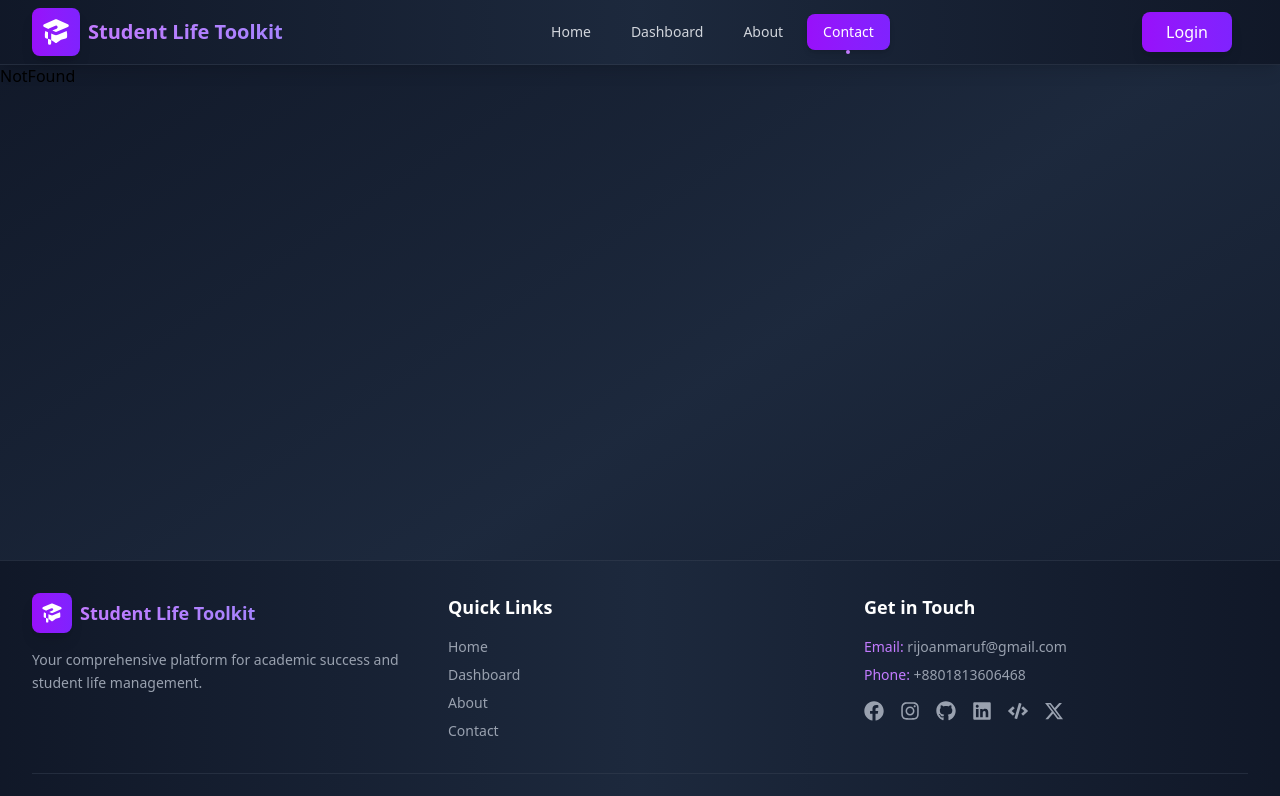
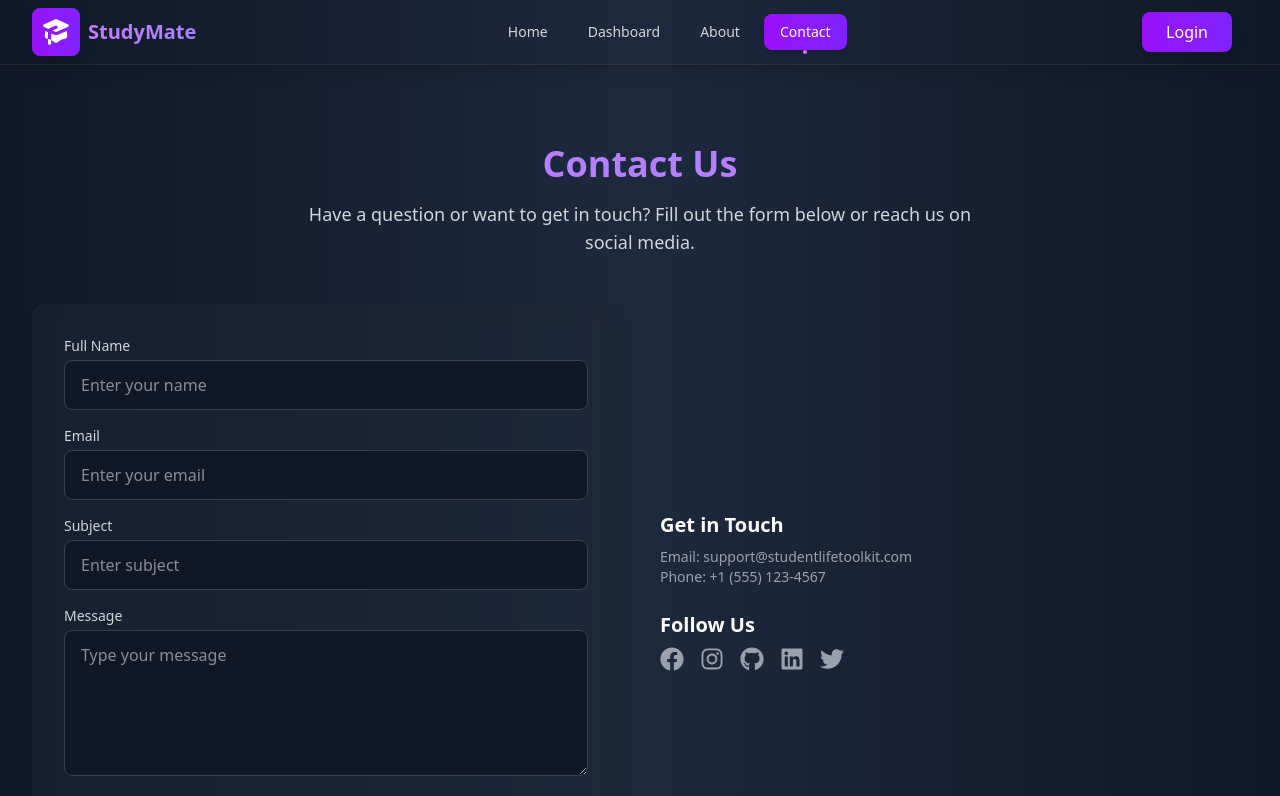
Before and after one commit to mdrijoanmaruf/Student_Toolkit_Client, a React (Vite) app: page /contact in a window 1280 px wide. Shown: the top 796 px of the page. Built offline with nearby package versions, Linux system fonts and the light colour scheme.

Commit message:
added About and contact page

```diff
--- /dev/null
+++ b/src/Contexts/AuthContext.jsx
@@ -0,0 +1,4 @@
+import { createContext } from "react";
+
+
+export const AuthContext = createContext()
--- /dev/null
+++ b/src/Contexts/AuthProvider.jsx
@@ -0,0 +1,16 @@
+import React from 'react'
+import { AuthContext } from './AuthContext'
+
+const AuthProvider = ({ children }) => {
+    const [user, setUser] = useState(null);
+    const [loading, setLoading] = useState(true);
+
+
+  return (
+    <AuthContext.Provider value={authInfo}>
+        {children}
+    </AuthContext.Provider>
+  )
+}
+
+export default AuthProvider
--- a/src/Firebase/firebase.init.js
+++ b/src/Firebase/firebase.init.js
@@ -1,7 +1,6 @@
-// Import the functions you need from the SDKs you need
 import { initializeApp } from "firebase/app";
+import { getAuth } from "firebase/auth";
 
-// Your web app's Firebase configuration (using .env variables)
 const firebaseConfig = {
   apiKey: import.meta.env.VITE_FIREBASE_API_KEY,
   authDomain: import.meta.env.VITE_FIREBASE_AUTH_DOMAIN,
@@ -11,7 +10,6 @@ const firebaseConfig = {
   appId: import.meta.env.VITE_FIREBASE_APP_ID,
 };
 
-// Initialize Firebase
 const app = initializeApp(firebaseConfig);
-
 export default app;
+export const auth = getAuth(app)
--- /dev/null
+++ b/src/Pages/About/About.jsx
@@ -0,0 +1,72 @@
+import React from "react";
+import { HiCalendar, HiCash, HiAcademicCap, HiCheckCircle } from "react-icons/hi";
+
+const About = () => {
+  return (
+    <div className="bg-gradient-to-r from-gray-900 via-slate-800 to-gray-900 text-white min-h-screen pt-20 pb-16">
+      <div className="max-w-7xl mx-auto px-4 sm:px-6 lg:px-8">
+
+        {/* Hero Section */}
+        <div className="text-center md:text-left mb-12">
+          <h1 className="text-3xl md:text-4xl font-bold bg-gradient-to-r from-purple-400 to-violet-400 bg-clip-text text-transparent mb-4">
+            About Student Life Toolkit
+          </h1>
+          <p className="text-gray-300 text-base md:text-lg max-w-3xl mx-auto md:mx-0">
+            Student Life Toolkit is a React web application designed to make student life easier.
+            It provides tools to manage classes, budget, study plans, and exam preparation in a single platform.
+          </p>
+        </div>
+
+        {/* Features Section */}
+        <div className="grid grid-cols-1 md:grid-cols-2 lg:grid-cols-3 gap-8">
+          {/* Feature 1: Class Schedule Tracker */}
+          <div className="bg-gray-800/50 rounded-xl p-6 flex flex-col items-center text-center hover:scale-105 transition-transform duration-300 shadow-lg">
+            <HiCalendar className="w-12 h-12 text-purple-400 mb-4" />
+            <h3 className="text-xl font-semibold mb-2">Class Schedule Tracker</h3>
+            <p className="text-gray-300 text-sm">
+              Keep track of daily or weekly classes. Add, edit, or delete classes, and color-code subjects for easy reference.
+            </p>
+          </div>
+
+          {/* Feature 2: Budget Tracker */}
+          <div className="bg-gray-800/50 rounded-xl p-6 flex flex-col items-center text-center hover:scale-105 transition-transform duration-300 shadow-lg">
+            <HiCash className="w-12 h-12 text-purple-400 mb-4" />
+            <h3 className="text-xl font-semibold mb-2">Budget Tracker</h3>
+            <p className="text-gray-300 text-sm">
+              Track income, expenses, and savings. Visual charts help you manage your finances efficiently.
+            </p>
+          </div>
+
+          {/* Feature 3: Exam Q&A Generator */}
+          <div className="bg-gray-800/50 rounded-xl p-6 flex flex-col items-center text-center hover:scale-105 transition-transform duration-300 shadow-lg">
+            <HiAcademicCap className="w-12 h-12 text-purple-400 mb-4" />
+            <h3 className="text-xl font-semibold mb-2">Exam Q&A Generator</h3>
+            <p className="text-gray-300 text-sm">
+              Generate practice questions (MCQs, short answers, true/false) with selectable difficulty levels to prepare for exams.
+            </p>
+          </div>
+
+          {/* Feature 4: Study Planner */}
+          <div className="bg-gray-800/50 rounded-xl p-6 flex flex-col items-center text-center hover:scale-105 transition-transform duration-300 shadow-lg">
+            <HiCheckCircle className="w-12 h-12 text-purple-400 mb-4" />
+            <h3 className="text-xl font-semibold mb-2">Study Planner</h3>
+            <p className="text-gray-300 text-sm">
+              Break down big study goals into smaller tasks. Assign subject/topic, priority, and deadlines for efficient planning.
+            </p>
+          </div>
+
+          {/* Unique Feature */}
+          <div className="bg-gray-800/50 rounded-xl p-6 flex flex-col items-center text-center hover:scale-105 transition-transform duration-300 shadow-lg">
+            <HiCheckCircle className="w-12 h-12 text-yellow-400 mb-4" />
+            <h3 className="text-xl font-semibold mb-2">Smart Notifications</h3>
+            <p className="text-gray-300 text-sm">
+              Get smart reminders for classes, study sessions, and budget goals, helping students stay on track effortlessly.
+            </p>
+          </div>
+        </div>
+      </div>
+    </div>
+  );
+};
+
+export default About;
--- /dev/null
+++ b/src/Pages/Contact/Contact.jsx
@@ -0,0 +1,105 @@
+import React from "react";
+import { FaFacebook, FaInstagram, FaGithub, FaLinkedin, FaTwitter } from "react-icons/fa";
+
+const Contact = () => {
+  return (
+    <div className="bg-gradient-to-r from-gray-900 via-slate-800 to-gray-900 min-h-screen pt-20 pb-16 text-white">
+      <div className="max-w-7xl mx-auto px-4 sm:px-6 lg:px-8">
+
+        {/* Page Heading */}
+        <div className="text-center mb-12">
+          <h1 className="text-3xl md:text-4xl font-bold bg-gradient-to-r from-purple-400 to-violet-400 bg-clip-text text-transparent mb-4">
+            Contact Us
+          </h1>
+          <p className="text-gray-300 text-base md:text-lg max-w-2xl mx-auto">
+            Have a question or want to get in touch? Fill out the form below or reach us on social media.
+          </p>
+        </div>
+
+        {/* Form + Info Section */}
+        <div className="grid grid-cols-1 md:grid-cols-2 gap-10">
+
+          {/* Contact Form */}
+          <form className="bg-gray-800/50 p-8 rounded-xl shadow-lg backdrop-blur-sm space-y-4">
+            <div>
+              <label className="block text-gray-300 text-sm mb-1">Full Name</label>
+              <input
+                type="text"
+                placeholder="Enter your name"
+                className="w-full px-4 py-3 rounded-lg bg-gray-900 border border-gray-700 text-white focus:outline-none focus:border-purple-500 focus:ring-1 focus:ring-purple-500 transition duration-200"
+              />
+            </div>
+            <div>
+              <label className="block text-gray-300 text-sm mb-1">Email</label>
+              <input
+                type="email"
+                placeholder="Enter your email"
+                className="w-full px-4 py-3 rounded-lg bg-gray-900 border border-gray-700 text-white focus:outline-none focus:border-purple-500 focus:ring-1 focus:ring-purple-500 transition duration-200"
+              />
+            </div>
+            <div>
+              <label className="block text-gray-300 text-sm mb-1">Subject</label>
+              <input
+                type="text"
+                placeholder="Enter subject"
+                className="w-full px-4 py-3 rounded-lg bg-gray-900 border border-gray-700 text-white focus:outline-none focus:border-purple-500 focus:ring-1 focus:ring-purple-500 transition duration-200"
+              />
+            </div>
+            <div>
+              <label className="block text-gray-300 text-sm mb-1">Message</label>
+              <textarea
+                placeholder="Type your message"
+                rows={5}
+                className="w-full px-4 py-3 rounded-lg bg-gray-900 border border-gray-700 text-white focus:outline-none focus:border-purple-500 focus:ring-1 focus:ring-purple-500 transition duration-200"
+              ></textarea>
+            </div>
+            <button
+              type="submit"
+              className="w-full bg-gradient-to-r from-purple-600 to-violet-600 hover:from-purple-700 hover:to-violet-700 text-white py-3 rounded-lg font-medium shadow-lg hover:shadow-xl transition-all duration-300 transform hover:scale-105"
+            >
+              Send Message
+            </button>
+          </form>
+
+          {/* Contact Info / Social Links */}
+          <div className="space-y-6 flex flex-col justify-center">
+            <div>
+              <h2 className="text-xl font-semibold mb-2">Get in Touch</h2>
+              <p className="text-gray-400 text-sm">
+                Email: support@studentlifetoolkit.com
+              </p>
+              <p className="text-gray-400 text-sm">
+                Phone: +1 (555) 123-4567
+              </p>
+            </div>
+
+            <div>
+              <h2 className="text-xl font-semibold mb-2">Follow Us</h2>
+              <div className="flex space-x-4 mt-2">
+                <a href="https://www.facebook.com/md.rijoanmaruf" target="_blank" rel="noopener noreferrer" className="text-gray-400 hover:text-purple-400 transition-colors duration-200">
+                  <FaFacebook className="w-6 h-6" />
+                </a>
+                <a href="https://www.instagram.com/rijoanmaruf" target="_blank" rel="noopener noreferrer" className="text-gray-400 hover:text-purple-400 transition-colors duration-200">
+                  <FaInstagram className="w-6 h-6" />
+                </a>
+                <a href="https://github.com/mdrijoanmaruf" target="_blank" rel="noopener noreferrer" className="text-gray-400 hover:text-purple-400 transition-colors duration-200">
+                  <FaGithub className="w-6 h-6" />
+                </a>
+                <a href="https://www.linkedin.com/in/mdrijoanmaruf/" target="_blank" rel="noopener noreferrer" className="text-gray-400 hover:text-purple-400 transition-colors duration-200">
+                  <FaLinkedin className="w-6 h-6" />
+                </a>
+                <a href="https://x.com/rijianmaruf" target="_blank" rel="noopener noreferrer" className="text-gray-400 hover:text-purple-400 transition-colors duration-200">
+                  <FaTwitter className="w-6 h-6" />
+                </a>
+              </div>
+            </div>
+
+          </div>
+        </div>
+
+      </div>
+    </div>
+  );
+};
+
+export default Contact;
--- a/src/Route/Route.jsx
+++ b/src/Route/Route.jsx
@@ -4,6 +4,8 @@ import Home from "../Pages/Home/Home";
 import Login from "../Pages/Login/Login";
 import NotFound from "../Pages/NotFound/NotFound";
 import Register from "../Pages/Login/Register";
+import About from "../Pages/About/About";
+import Contact from "../Pages/Contact/Contact";
 
 
 export const router = createBrowserRouter([
@@ -24,6 +26,14 @@ export const router = createBrowserRouter([
                 Component : Register
             },
             {
+                path: '/about',
+                Component : About
+            },
+            {
+                path: '/contact',
+                Component : Contact
+            },
+            {
                 path: '*',
                 Component: NotFound
             }
--- a/src/Shared/Navbar/Navbar.jsx
+++ b/src/Shared/Navbar/Navbar.jsx
@@ -36,7 +36,7 @@ const Navbar = () => {
               <HiAcademicCap className="w-8 h-8 text-white" />
             </div>
             <div className="text-xl font-bold bg-gradient-to-r from-purple-400 to-violet-400 bg-clip-text text-transparent">
-              Student Life Toolkit
+              StudyMate
             </div>
           </Link>
 
```
